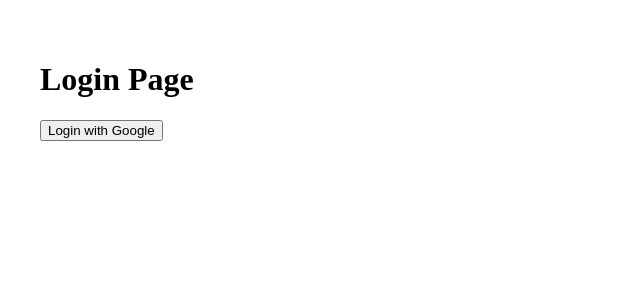
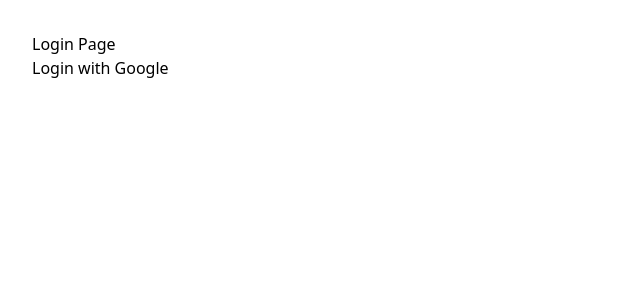
Before and after one commit to shreyshukla008/JPrep2025, a React (Vite) app: page /login in a window 1280 px wide. Shown: the top 300 px of the page, without its empty margins (0-640 px from the left). Built offline with nearby package versions, Linux system fonts and the light colour scheme; no server answers.

Commit message:
upaaded tailwind set up

```diff
--- a/src/index.css
+++ b/src/index.css
@@ -1,6 +1,4 @@
-@tailwind base;
-@tailwind components;
-@tailwind utilities;
+@import "tailwindcss";
 
 
 html {
--- a/vite.config.js
+++ b/vite.config.js
@@ -3,11 +3,8 @@
 import tailwindcss from 'tailwindcss'
 
 export default defineConfig({
-<<<<<<< HEAD
-  base: './',  // <-- Added this line to fix relative asset paths
-=======
   base: './',
->>>>>>> c277ba0c08c20023c938ce9064162a7ccf045367
+
   content: ["./index.html", "./src/**/*.{js,jsx}"],
   darkMode: 'class',
   theme: {
```
